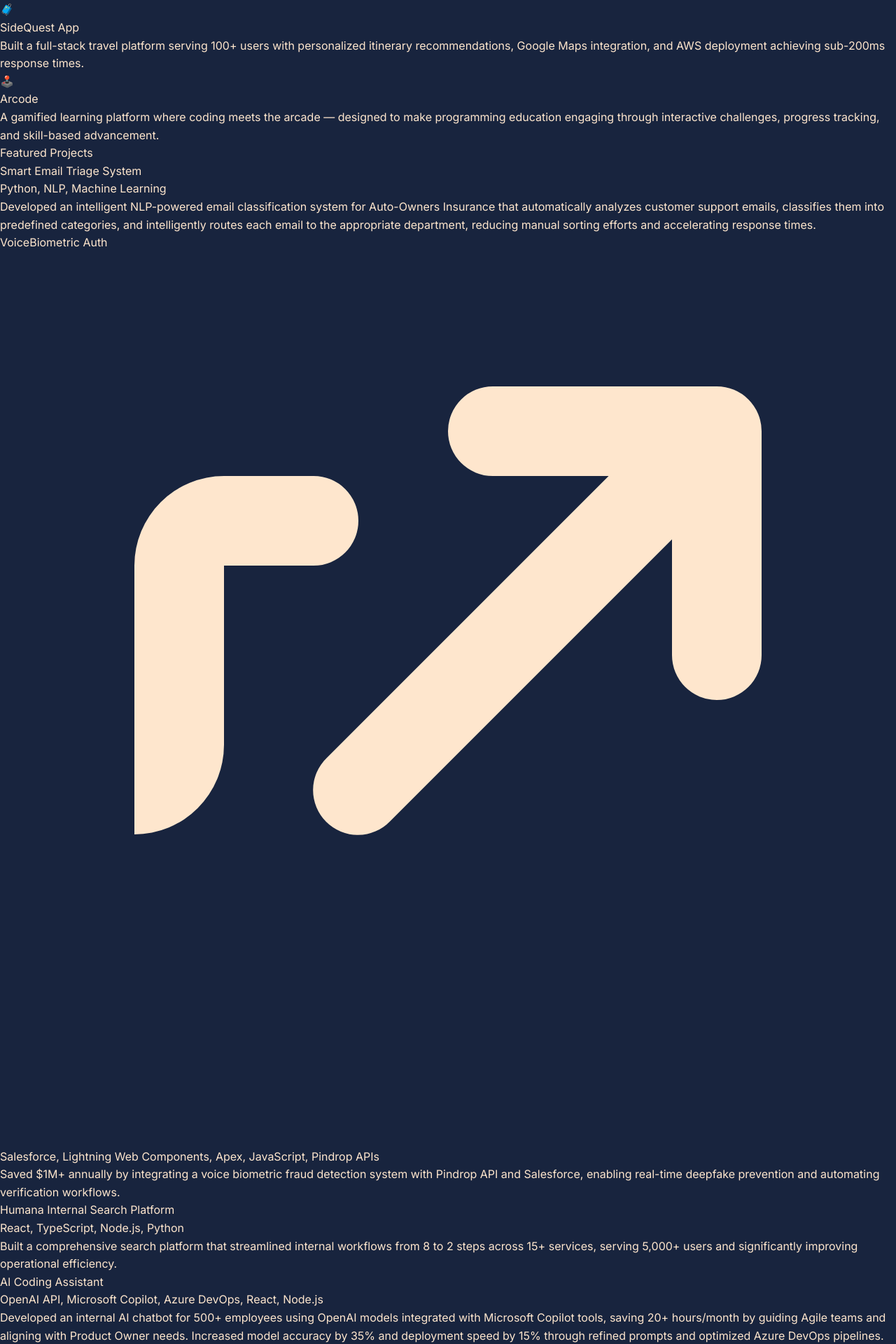
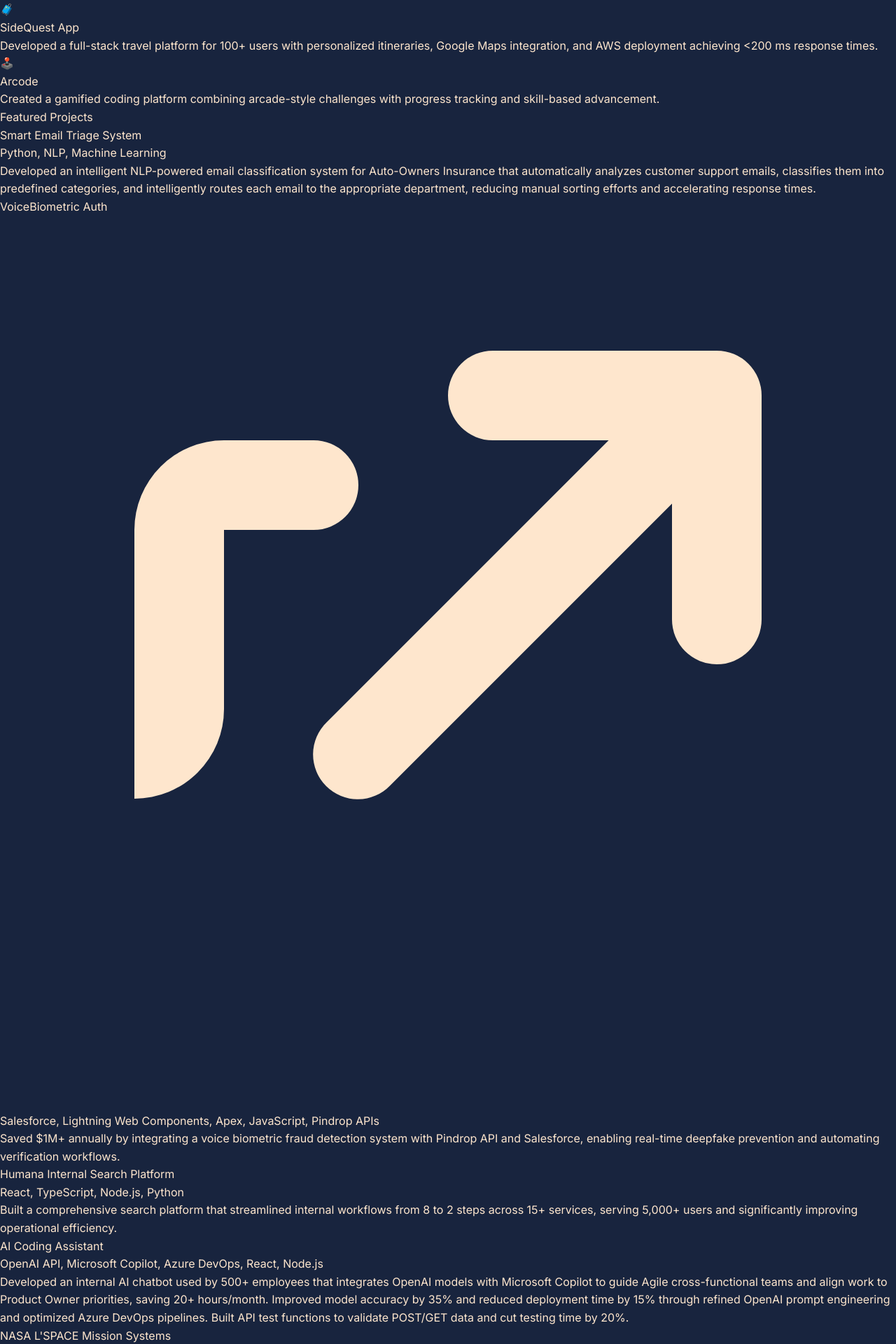
Before and after one commit to HavishPallerla/Havi.sh, a Next.js app: page /projects in a window 1280 px wide. Shown: the part 925-2845 px from the top of the page at 70% size. Built offline with nearby package versions, Linux system fonts and the light colour scheme.

Commit message:
changed project description

```diff
--- a/src/app/projects/page.js
+++ b/src/app/projects/page.js
@@ -23,14 +23,14 @@ export default function Projects() {
   const projects = [
     {
       title: "SideQuest App",
-      description: "Built a full-stack travel platform serving 100+ users with personalized itinerary recommendations, Google Maps integration, and AWS deployment achieving sub-200ms response times.",
+      description: "Developed a full-stack travel platform for 100+ users with personalized itineraries, Google Maps integration, and AWS deployment achieving <200 ms response times.",
       icon: "🧳",
       link: "#",
       external: false
     },
     {
       title: "Arcode",
-      description: "A gamified learning platform where coding meets the arcade — designed to make programming education engaging through interactive challenges, progress tracking, and skill-based advancement.",
+      description: "Created a gamified coding platform combining arcade-style challenges with progress tracking and skill-based advancement.",
       icon: "🕹️",
       link: "#",
       external: false
@@ -58,12 +58,12 @@ export default function Projects() {
     {
       title: "AI Coding Assistant",
       technologies: "OpenAI API, Microsoft Copilot, Azure DevOps, React, Node.js",
-      description: "Developed an internal AI chatbot for 500+ employees using OpenAI models integrated with Microsoft Copilot tools, saving 20+ hours/month by guiding Agile teams and aligning with Product Owner needs. Increased model accuracy by 35% and deployment speed by 15% through refined prompts and optimized Azure DevOps pipelines. Engineered API test functions to streamline data validation and cut testing time by 20%."
+      description: "Developed an internal AI chatbot used by 500+ employees that integrates OpenAI models with Microsoft Copilot to guide Agile cross-functional teams and align work to Product Owner priorities, saving 20+ hours/month. Improved model accuracy by 35% and reduced deployment time by 15% through refined OpenAI prompt engineering and optimized Azure DevOps pipelines. Built API test functions to validate POST/GET data and cut testing time by 20%."
     },
     {
       title: "NASA L'SPACE Mission Systems",
       technologies: "Python, NumPy, SciPy, GitHub Actions, Docker",
-      description: "Researched mission architecture and built trajectory models in Python (NumPy/SciPy) for orbital simulations. Automated CI/CD with GitHub Actions and Docker, reducing Mars mission software deployment errors by 25%. Optimized Python scheduling algorithms with SciPy to improve simulation efficiency by 30% across 500+ runs.",
+      description: "Researched spacecraft systems through NASA’s L’SPACE program by defining mission requirements, building C++ simulations to analyze subsystem reliability, and automating data validation across 50+ test cases to ensure mission accuracy and performance.",
       link: "/nasa-lspace-report.pdf",
       external: true
     }
```
